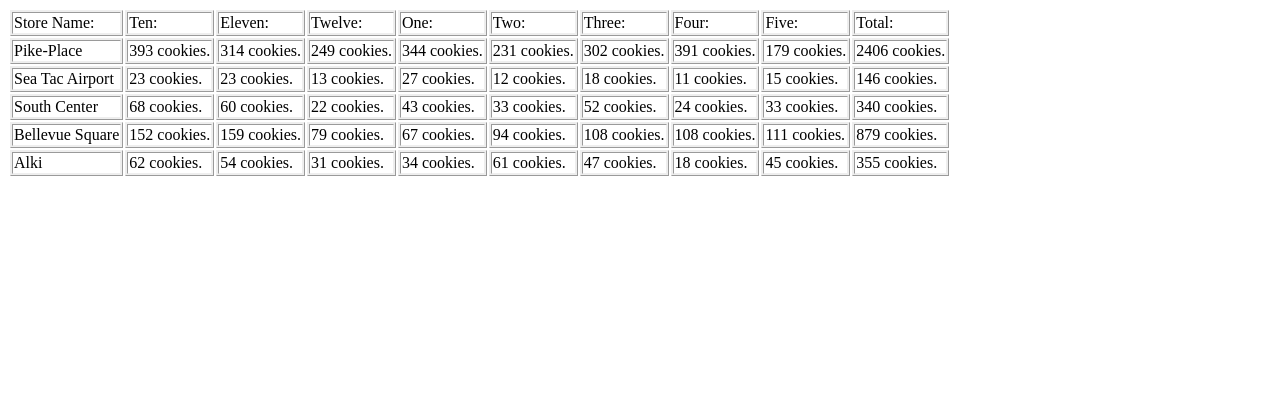
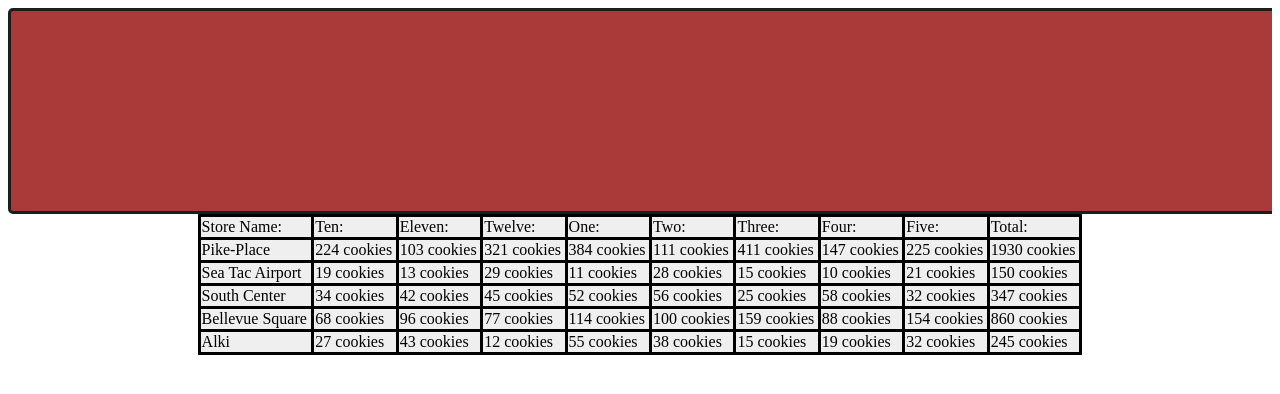
Before and after one commit to Jamesbillard12/Cookie-stand1, a plain HTML site: page index.html in a window 1280 px wide. Drawn offline with Linux system fonts and the light colour scheme.

Commit message:
added red header

```diff
--- a/app.js
+++ b/app.js
@@ -1,4 +1,4 @@
-function cookieShop(name, min, max, avg) {
+function Cookieshop(name, min, max, avg) {
   this.name = name;
   this.min = min;
   this.max = max;
@@ -7,7 +7,7 @@
   this.timeOfDay = ['Ten:', 'Eleven:', 'Twelve:', 'One:', 'Two:', 'Three:', 'Four:', 'Five:'];
   this.cookiesPurchasedArray = [];
 
-  this.randCustPerHour = function(){
+  Cookieshop.prototype.randCustPerHour = function(){
     return Math.random() * (this.max - this.min + 1) + this.min;
   };
 
@@ -30,27 +30,27 @@
 
     for (var i = 0; i < this.timeOfDay.length; i++) {
       var td = document.createElement('td');
-      td.appendChild(document.createTextNode(Math.floor(this.cookiesPurchasedArray[i]) + ' cookies.'));
+      td.appendChild(document.createTextNode(Math.floor(this.cookiesPurchasedArray[i]) + ' cookies'));
       tr.appendChild(td);
     }
     var td2 = document.createElement('td');
-    td2.appendChild(document.createTextNode(Math.floor(this.total) + ' cookies.'));
+    td2.appendChild(document.createTextNode(Math.floor(this.total) + ' cookies'));
     tr.appendChild(td2);
   };
 
 }
 
-var pikePlace = new cookieShop('Pike-Place ', 17, 88, 5.2);
+var pikePlace = new Cookieshop('Pike-Place ', 17, 88, 5.2);
 pikePlace.renderCookiesPerHour();
 
-var seaTacAir = new cookieShop('Sea Tac Airport ', 6, 24, 1.2);
+var seaTacAir = new Cookieshop('Sea Tac Airport ', 6, 24, 1.2);
 seaTacAir.renderCookiesPerHour();
 
-var southCenter = new cookieShop('South Center ', 11, 38, 1.9);
+var southCenter = new Cookieshop('South Center ', 11, 38, 1.9);
 southCenter.renderCookiesPerHour();
 
-var bellevueSquare = new cookieShop('Bellevue Square ', 20, 48, 3.3);
+var bellevueSquare = new Cookieshop('Bellevue Square ', 20, 48, 3.3);
 bellevueSquare.renderCookiesPerHour();
 
-var alki = new cookieShop('Alki ', 3, 24, 2.6);
+var alki = new Cookieshop('Alki ', 3, 24, 2.6);
 alki.renderCookiesPerHour();
--- a/index.html
+++ b/index.html
@@ -1,11 +1,21 @@
 <!DOCTYPE html>
 <html>
   <head>
-    <meta charset="utf-8">
     <title>Salmon Cookies!</title>
     <link rel="stylesheet" href="style.css">
   </head>
   <body>
+
+
+      <header class= "header">
+
+      </header>
+      <nav>
+
+      </nav>
+
+
+
     <table id = "storeTable">
       <tr>
         <td>Store Name:</td>
--- a/style.css
+++ b/style.css
@@ -1,7 +1,31 @@
+html, body {
+  overflow: hidden;
+  height: 100%;
+}
+
+
+.header {
+  background-color: #AA3939;
+  width: 100%;
+  height: 25%;
+  border-style: solid;
+  border-color: #191f1d;
+  border-radius: 5px;
+
+}
+
 td {
-  border-style: ridge;
+  border-style: solid;
 }
 
 tr {
-  border-style: ridge;
+  border-style: solid;
+  background-color: #efefef;
 }
+
+table {
+  border-collapse: collapse;
+  width: 70%;
+  margin-left: 15%;
+  margin-right: 15%;
+}
```
Also changed, not shown: style_guide/index.html (+1 -1 lines).
